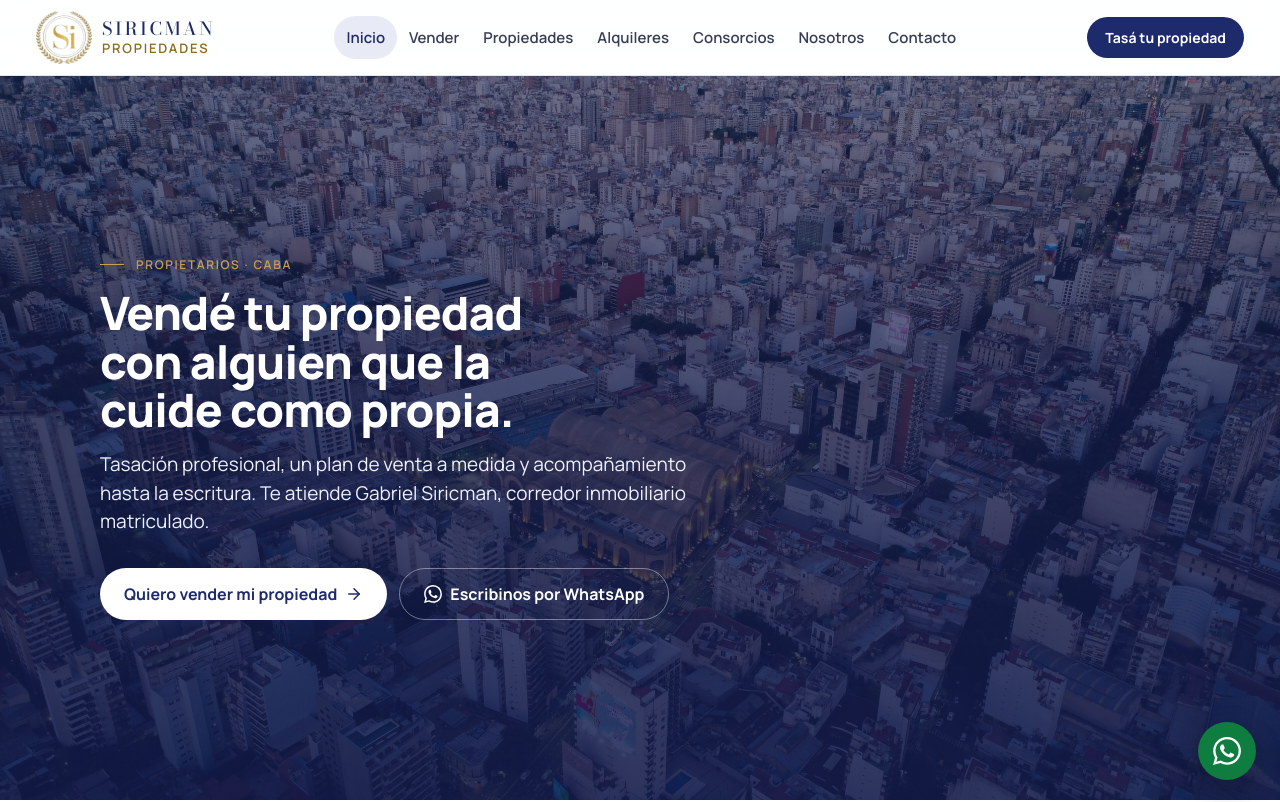
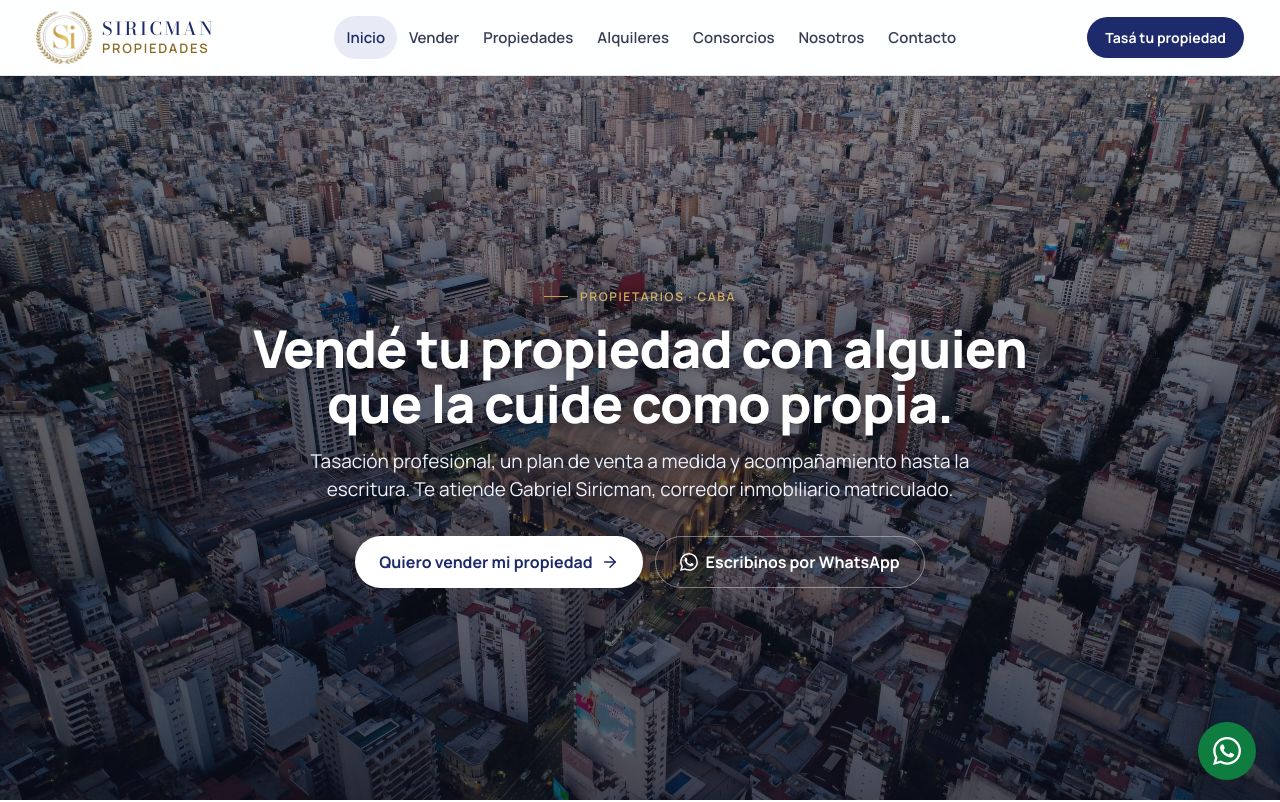
Before and after one commit to skywarddigitalsolutions/siricmanpropiedades, a Next.js app: page / in a window 1280 px wide. Shown: the top 802 px of the page. Built offline with nearby package versions, Linux system fonts and the light colour scheme; no server answers.

Commit message:
style(site): centered home hero with a softer overlay

```diff
--- a/src/components/site/home/OwnerHero/OwnerHero.module.css
+++ b/src/components/site/home/OwnerHero/OwnerHero.module.css
@@ -1,6 +1,7 @@
 /*
- * Full-bleed aerial photo of CABA under a navy wash, with the copy straight on
- * it (no card). Below 960px the hero slides up under the sticky header (glass
+ * Full-bleed aerial photo of CABA under a soft, neutral dark wash with only a
+ * hint of navy, with the copy straight on it (no card). Phones anchor the copy
+ * low; from 960px everything is centered. Below 960px the hero slides up under the sticky header (glass
  * while at the top): the dark photo plus the white header text stays readable
  * because the header glass is translucent navy-tinted over the scrim (see
  * Header.module.css). From 640px the buttons sit side by side.
@@ -29,12 +30,13 @@
   object-position: center 40%;
 }
 
-/* Navy wash keeps the white copy AA-contrast over any part of the photo. */
+/* Neutral dark wash (hint of navy) so the city shows through; the copy keeps
+   AA contrast thanks to the bottom weight plus a soft text shadow. */
 .overlay {
   position: absolute;
   inset: 0;
   z-index: -1;
-  background: linear-gradient(180deg, var(--color-navy-scrim-55) 0%, var(--color-navy-scrim-75) 45%, var(--color-navy-scrim-85) 100%);
+  background: linear-gradient(180deg, rgba(12, 16, 32, 0.42) 0%, rgba(12, 16, 32, 0.68) 100%);
 }
 
 .content {
@@ -56,7 +58,9 @@
   font-weight: var(--weight-semibold);
   letter-spacing: var(--tracking-eyebrow);
   text-transform: uppercase;
-  color: var(--color-gold);
+  /* Lighter gold plus a shadow: readable over the brighter photo. */
+  color: var(--color-gold-hover);
+  text-shadow: 0 1px 8px rgba(12, 16, 32, 0.6);
 }
 
 /* Short gold hairline before the eyebrow (decorative). */
@@ -76,6 +80,7 @@
   line-height: 1.05;
   letter-spacing: -0.02em;
   color: var(--color-white);
+  text-shadow: 0 1px 14px rgba(12, 16, 32, 0.45);
   text-wrap: balance;
 }
 
@@ -86,6 +91,7 @@
   font-size: clamp(1rem, 0.9rem + 0.5vw, 1.1875rem);
   line-height: 1.5;
   color: var(--color-text-on-dark);
+  text-shadow: 0 1px 10px rgba(12, 16, 32, 0.5);
 }
 
 /* Phones show the short line; 640px and up the full one. */
@@ -212,4 +218,24 @@
     min-height: clamp(560px, calc(100vh - var(--site-header-height)), 760px);
     min-height: clamp(560px, calc(100svh - var(--site-header-height)), 760px);
   }
+
+  /* Everything centered, like the original search hero. */
+  .content {
+    align-items: center;
+    text-align: center;
+  }
+
+  /* Wide enough for two balanced lines at 1280 and 1440. */
+  .title {
+    max-width: 24ch;
+    font-size: clamp(2.75rem, 1.5rem + 2.2vw, 3.5rem);
+  }
+
+  .subtitle {
+    max-width: 60ch;
+  }
+
+  .actions {
+    justify-content: center;
+  }
 }
```
Also changed, not shown: 1 other file (tests, documents, lock files or other folders).
